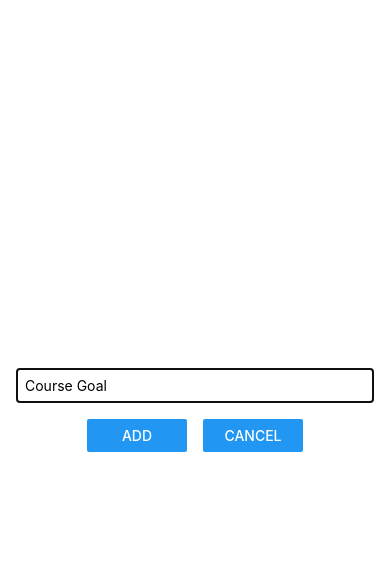
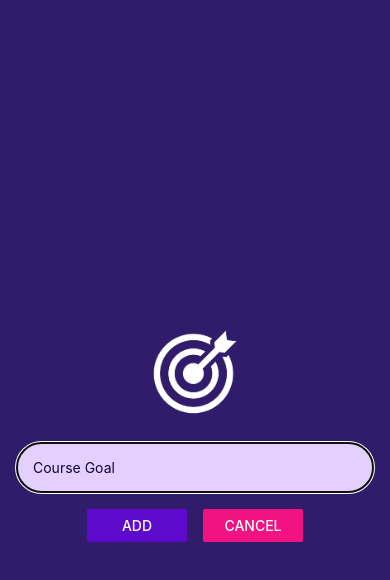
Before and after one commit to vinayak-nk/react-native, a React Native app: screen / in a window 390 px wide. Both pictures are taken after a click on the button "ADD A GOAL". Shown: the top 580 px of the page. Built offline with nearby package versions, Linux system fonts and the light colour scheme.

Commit message:
1. backgroundColor 2. StatusBar 3. Image 4. styles changed

```diff
--- a/App.js
+++ b/App.js
@@ -1,5 +1,6 @@
 import React, { useState } from 'react'
 import { StyleSheet, View, FlatList, Button } from 'react-native'
+import { StatusBar } from 'expo-status-bar'
 import { GoalItem, GoalInput } from './components'
 
 export default function App() {
@@ -24,9 +25,12 @@ export default function App() {
   }
 
   return (
-    <View style={styles.screen}>
+    <>
+      <StatusBar style='light' />
+      <View style={styles.appContainer}>
         <Button title='Add a goal' onPress={() => handleModalVisibity(true)} />
         <GoalInput onAddGoal={addGoalHandler} visible={isModalVisibale} handleModalVisibity={handleModalVisibity} />
+        <View style={styles.goalsContainer}>
           <FlatList
             data={goalList}
             renderItem={(itemData) => (
@@ -34,18 +38,19 @@ export default function App() {
               )}
               />
         </View>
+      </View>
+    </>
   )
 }
 
 const styles = StyleSheet.create({
-  container: {
+  appContainer: {
     flex: 1,
-    backgroundColor: '#fff',
-    alignItems: 'center',
-    justifyContent: 'center',
+    paddingTop: 50,
+    paddingHorizontal: 16,
   },
-  screen: {
-    padding: 50,
+  goalsContainer: {
+    flex: 5,
   },
 })
 
--- a/app.json
+++ b/app.json
@@ -5,6 +5,7 @@
     "version": "1.0.0",
     "orientation": "portrait",
     "icon": "./assets/icon.png",
+    "backgroundColor": "#1e085a",
     "userInterfaceStyle": "light",
     "splash": {
       "image": "./assets/splash.png",
--- a/components/GoalInput.js
+++ b/components/GoalInput.js
@@ -1,6 +1,6 @@
 import React, { useState } from 'react'
 import {
-  View, TextInput, Button, StyleSheet, Modal,
+  View, TextInput, Button, StyleSheet, Modal, Image,
 } from 'react-native'
 
 
@@ -14,6 +14,7 @@ const GoalInput = (props) => {
   return (
     <Modal visible={visible} animationType='slide'>
       <View style={styles.inputContainer}>
+        <Image source={require('../assets/images/goal.png')} style={styles.image} />
         <TextInput
           placeholder="Course Goal"
           style={styles.textInput}
@@ -22,10 +23,10 @@ const GoalInput = (props) => {
         />
         <View style={styles.buttonContainer}>
           <View style={styles.button}>
-            <Button title="ADD" onPress={ () => onAddGoal(enteredGoal)} />
+            <Button title="ADD" onPress={ () => onAddGoal(enteredGoal)} color="#5e0acc" />
           </View>
           <View style={styles.button}>
-            <Button title="Cancel" onPress={() => handleModalVisibity(false)} />
+            <Button title="Cancel" onPress={() => handleModalVisibity(false)} color="#f31282" />
           </View>
         </View>
       </View>
@@ -38,18 +39,22 @@ export default GoalInput
 const styles = StyleSheet.create({
   inputContainer: {
     flex: 1,
+    backgroundColor: '#311b6b',
     justifyContent: 'center',
     alignItems: 'center',
-    marginBottom: 24,
     padding: 16,
-    borderBottomWidth: 1,
-    borderBottomColor: '#cccccc',
+    // marginBottom: 24,
+    // borderBottomWidth: 1,
+    // borderBottomColor: '#cccccc',
   },
   textInput: {
     borderWidth: 1,
-    borderColor: '#cccccc',
+    borderColor: '#e4d0ff',
+    backgroundColor: '#e4d0ff',
+    color: '#120438',
+    borderRadius: 32,
     width: '100%',
-    padding: 8,
+    padding: 16,
   },
   buttonContainer: {
     marginTop: 16,
@@ -57,6 +62,11 @@ const styles = StyleSheet.create({
   },
   button: {
     width: 100,
-    marginHorizontal: 8
+    marginHorizontal: 8,
+  },
+  image: {
+    width: 100,
+    height: 100,
+    margin: 20,
   }
 });
```
Also changed, not shown: assets/images/goal.png (added). Lines whose indentation alone changed are shown as unchanged.
